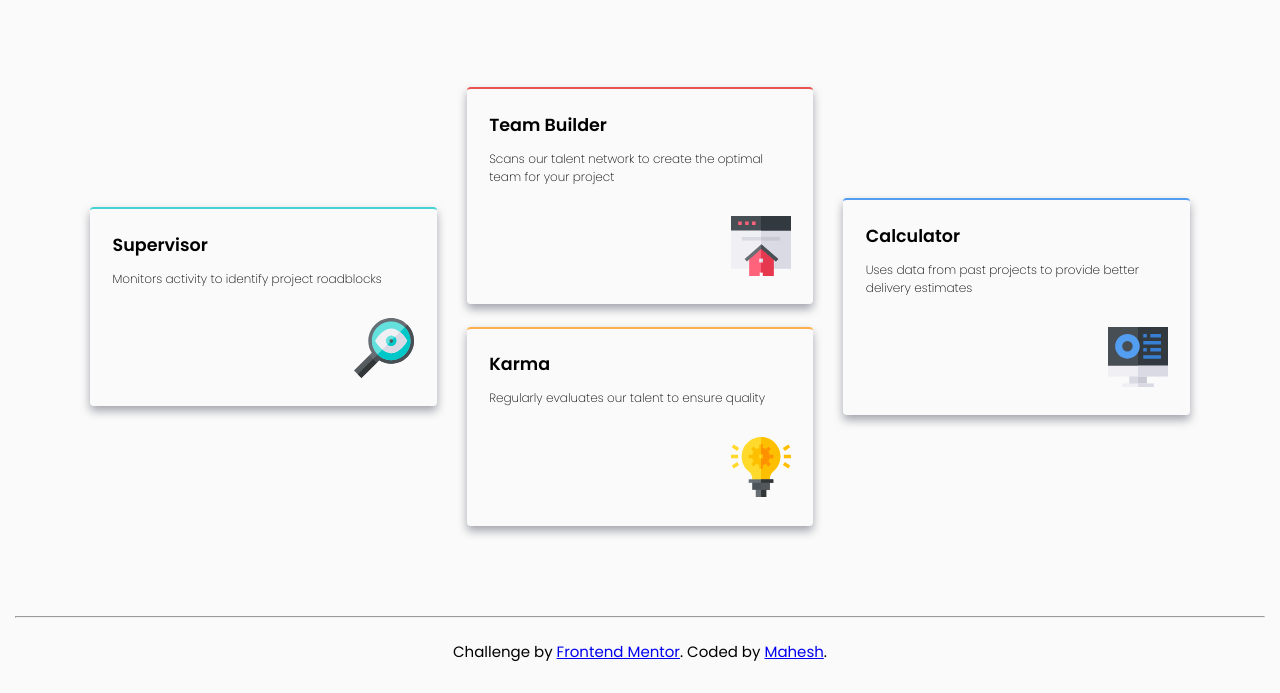
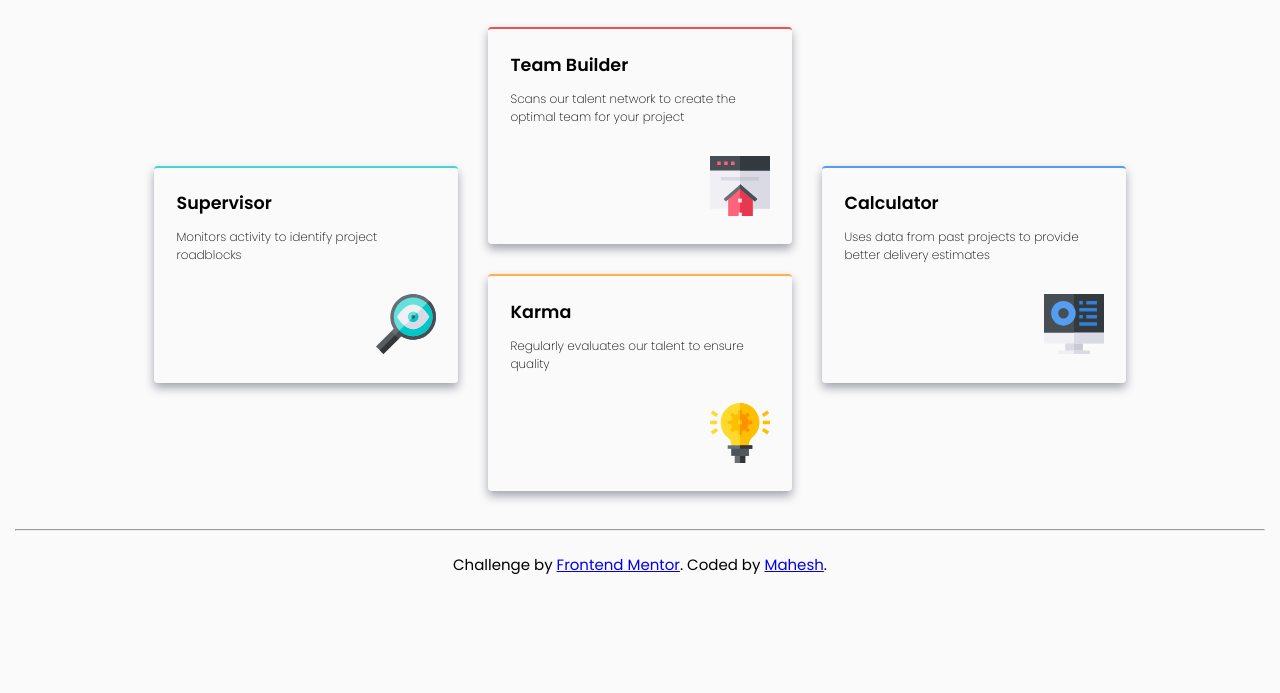
Before and after one commit to Mahesh-yadav/four-feature-card-layout, a website: page index.html in a window 1280 px wide. Shown: the part 199-892 px from the top of the page. After the commit the page ends 805 px from the top, so only its background shows below. Drawn offline with Linux system fonts and the light colour scheme.

Commit message:
add changes to responsive design

```diff
--- a/index.html
+++ b/index.html
@@ -27,7 +27,7 @@
           </figure>
         </section>
       </div>
-      <div class="card-column">
+      <div class="card-column col-middle">
         <section class="card card-two">
           <h3 class="card-title">Team Builder</h3>
           <p class="card-content">Scans our talent network to create the optimal team for your project</p>
--- a/styles.css
+++ b/styles.css
@@ -92,21 +92,54 @@ footer{
     margin: 0;
 }
 
-@media (min-width: 1000px){
+@media (min-width: 600px){
     .header{
-        width: 50%;
+        width: 80%;
         margin: 0 auto;
         margin-top: 1rem;
     }
 
     .content{
+        width: 80%;
+        margin: 0 auto;
+    }
+
+    .card{
+        width: calc(100% - 20vw);
+        margin-left: auto;
+        margin-right: auto;
+    }
+}
+
+@media (min-width: 900px){
+    .header{
+        width: 50%;
+    }
+
+    .content{
         display: flex;
         align-items: center;
-        padding: 4rem;
+        padding: 0 3rem;
+        width: 100%;
     }
 
     .card-column{
         flex: 1 1 0;
         margin: 0 1rem;
     }
+
+    .col-middle .card{
+        margin-bottom: 2rem;
+    }
+
+    .card{
+        margin: 0;
+        width: auto;
+    }
 }
+
+@media (min-width: 1200px){
+    .content{
+        padding: 0 calc(4rem + 5vw);
+    }
+}
```
